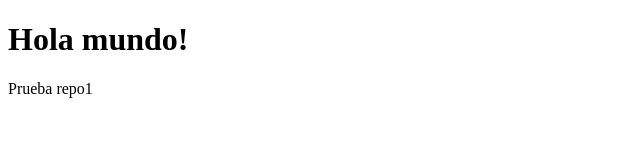
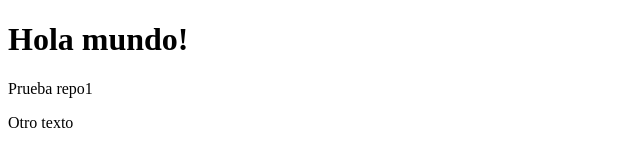
Before and after one commit to valeriadrelichman-dh/2024s1-repo1, a plain HTML site: page index.html in a window 1280 px wide. Shown: the full height of the page, 0-640 px from the left. Drawn offline with Linux system fonts and the light colour scheme.

Commit message:
Texto agregado en página index

```diff
--- a/index.html
+++ b/index.html
@@ -8,5 +8,6 @@
  <body>
     <h1>Hola mundo!</h1>
     <p>Prueba repo1</p>
+    <p>Otro texto</p>
  </body>
  </html>
```
